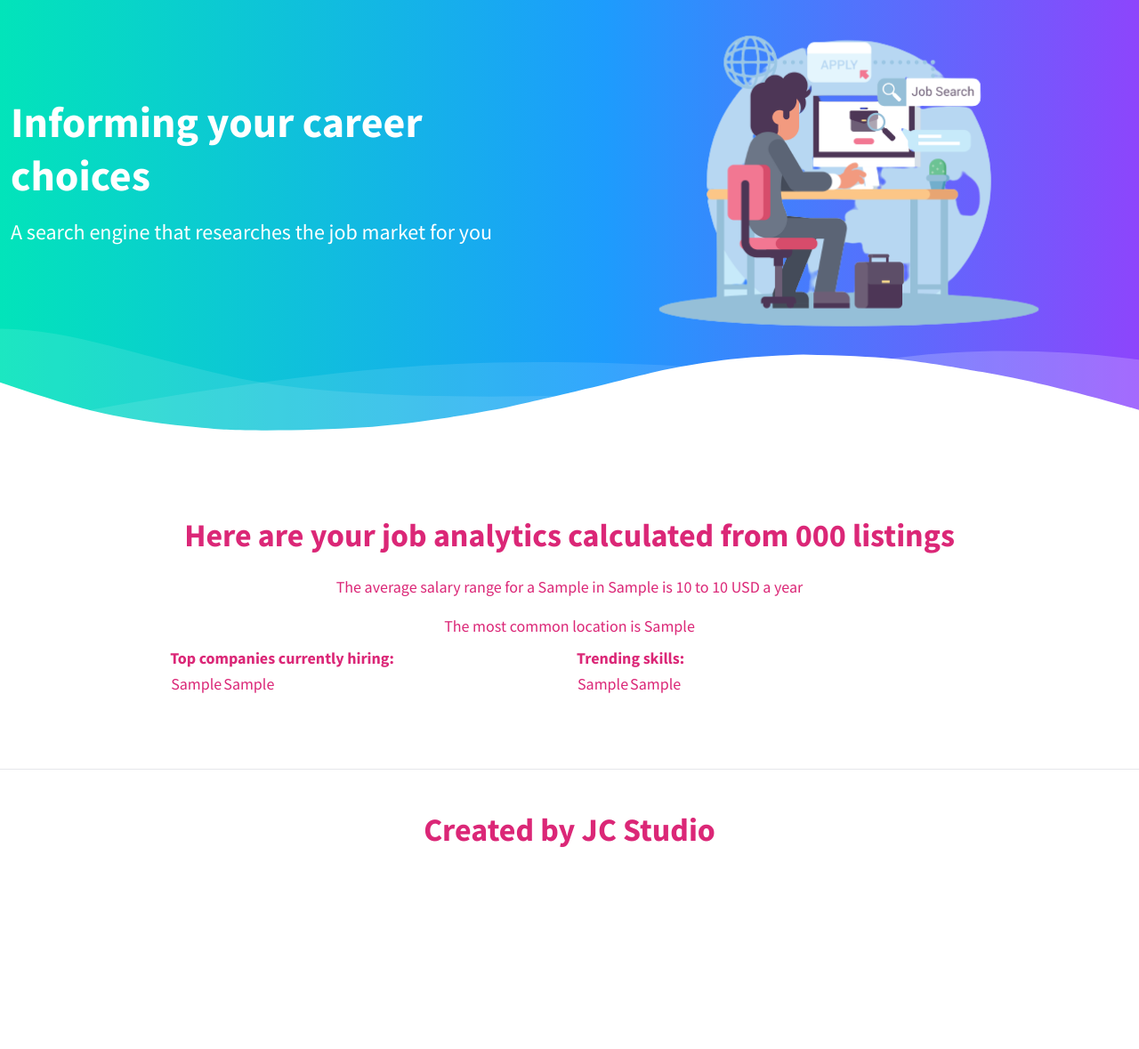
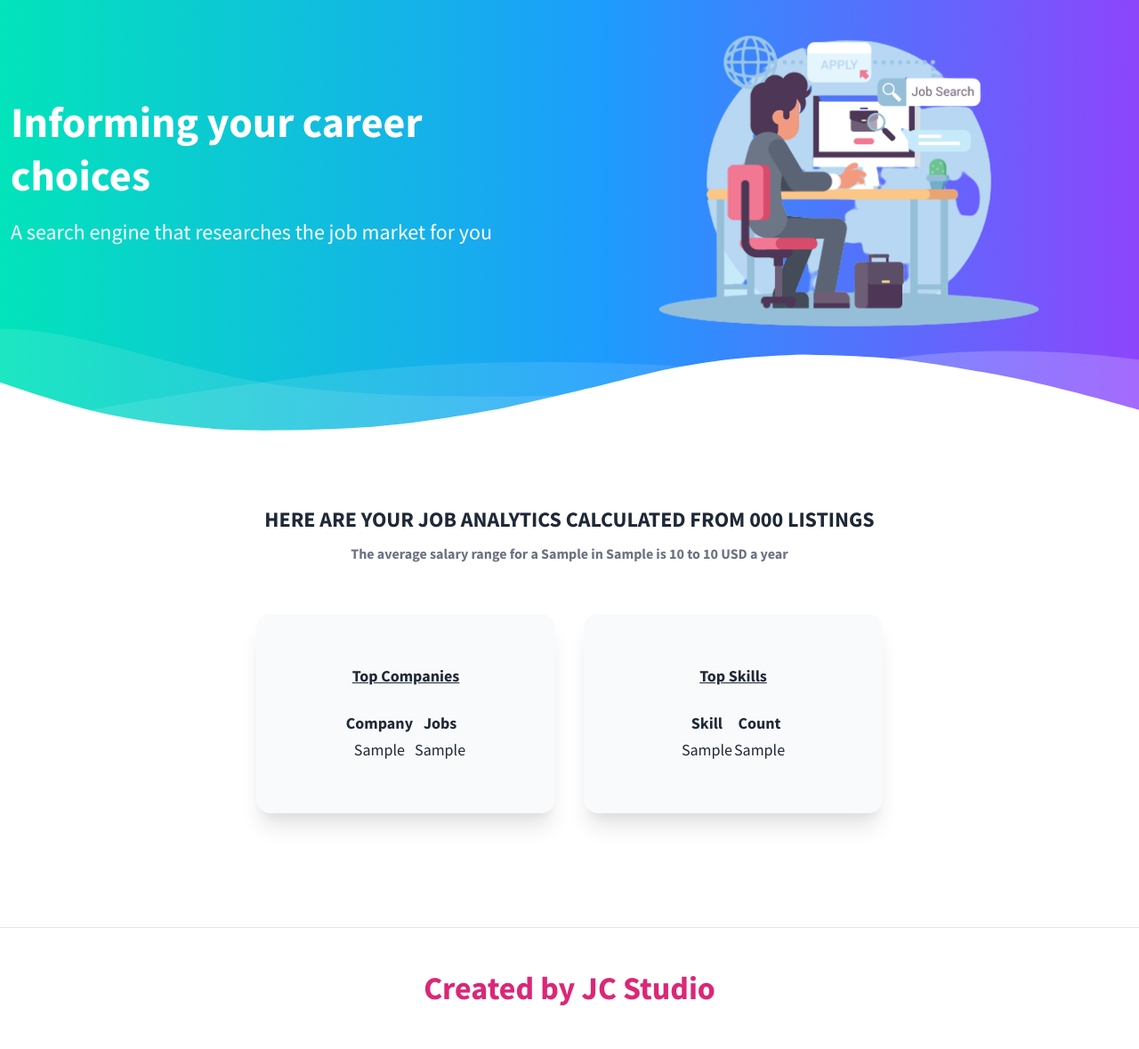
Before and after one commit to jcheso/job-search-analytics, a Django app: template searchengine/templates/searchengine/results.html in a window 1280 px wide. Shown: the part 121-1300 px from the top of the page at 89% size. Before the commit the page ends 1073 px from the top, so only its background shows below. Run offline with Django 3.2, Linux system fonts and the light colour scheme; the template is opened without the code that fills it: most values are stand-ins (such as "Sample title", 1, 10 or a date in 2020).

Commit message:
Update results layout

```diff
--- a/searchengine/main.py
+++ b/searchengine/main.py
@@ -6,13 +6,14 @@ from . import job_analytics
 # import job_analytics
 
 # TODO: Create a page that displays the job adverts
+# TODO: Exception control for null searches
 
 
 def get_analytics(job, location):
 
     jobs = job_data.get_job_data(job, location)
     number_of_jobs, average_pay_min, average_pay_max, most_frequent_location, top_companies, currency, top_words, job, location = job_analytics.get_job_analytics(
-    jobs, job, location)
+        jobs, job, location)
 
     return(number_of_jobs, average_pay_min, average_pay_max, most_frequent_location, top_companies, currency, top_words, job, location)
 
--- a/searchengine/templates/searchengine/results.html
+++ b/searchengine/templates/searchengine/results.html
@@ -1,44 +1,101 @@
 {% extends 'base.html' %} {% block content %} {% load static %}
 
-<div class="text-pink-600 flex flex-col text-center">
-  <div>
-    <p class="text-4xl font-black p-4">
+<div class="flex flex-col justify-center content-center align-center">
+  <div
+    class="
+      text-2xl
+      font-bold
+      leading-normal
+      mb-2
+      text-gray-800 text-center
+      uppercase
+      text-center
+    "
+    id="header"
+  >
     Here are your job analytics calculated from {{ number_of_jobs }} listings
-    </p>
   </div>
-  <div>
-    <p class="text-lg p-2 font-medium">
-      The average salary range for a {{ job_search }} in {{ location_search }}
-      is {{average_pay_min }} to {{ average_pay_max }} {{ currency }} a year
-    </p>
+  <div
+    id="summary"
+    class="
+      leading-normal
+      text-center
+      mt-0
+      mb-2
+      text-gray-500
+      font-semibold
+      my-2
+    "
+  >
+    The average salary range for a {{ job_search }} in {{ location_search }} is
+    {{average_pay_min }} to {{ average_pay_max }} {{ currency }} a year
   </div>
-  <div>
-    <p p class="text-lg p-2 font-medium">
-      The most common location is {{ most_frequent_location }}
-    </p>
+  <div
+    id="results-container"
+    class="flex flex-row p-4 m-4 justify-center text-lg"
+  >
+    <div
+      id="results-companies"
+      class="
+        flex flex-col
+        m-4
+        text-gray-800
+        p-10
+        m-2
+        bg-gray-50
+        shadow-xl
+        rounded-2xl
+        justify-center
+      "
+    >
+      <div class="mt-4 mb-2 text-center font-bold w-64 underline">
+        Top Companies
       </div>
-  <div class="grid gap-4 grid-cols-2 justify-center text-lg ">
-    <div class="text-left text-lg font-black">
-      Top companies currently hiring:
-      <table class="table-fixed font-medium">
+      <div class="flex justify-center">
+        <table class="table-auto font-medium m-4 content-center">
+          <thead>
+            <tr>
+              <th class="text-center">Company</th>
+              <th class="text-center">Jobs</th>
+            </tr>
+          </thead>
           <tbody>
             {% for companies in top_companies %}
             <tr>
-            <td>{{companies.0}}</td>
-            <td>{{companies.1}}</td>
+              <td class="text-center">{{companies.0}}</td>
+              <td class="text-center">{{companies.1}}</td>
             </tr>
             {% endfor %}
           </tbody>
         </table>
       </div>
-    <div class="text-left text-lg font-black">
-      Trending skills:
-      <table class="table-fixed font-medium">
+    </div>
+    <div
+      id="results-skills"
+      class="
+        flex flex-col
+        m-4
+        text-gray-800
+        p-10
+        m-2
+        bg-gray-50
+        shadow-xl
+        rounded-2xl
+        justify-center
+      "
+    >
+      <div class="mb-2 mt-4 text-center font-bold w-64 underline">
+        Top Skills
+      </div>
+      <div class="flex justify-center">
+        <table class="table-fixed font-medium m-4 content-center">
+          <th class="text-center font-semibold">Skill</th>
+          <th class="text-center font-semibold">Count</th>
           <tbody>
             {% for word in top_words %}
             <tr>
-            <td>{{word.0.0}}</td>
-            <td>{{word.1}}</td>
+              <td class="text-center">{{word.0.0}}</td>
+              <td class="text-center">{{word.1}}</td>
             </tr>
             {% endfor %}
           </tbody>
@@ -46,4 +103,5 @@
       </div>
     </div>
   </div>
+</div>
 {% endblock %}
```
Also changed, not shown: 1 other file. Lines whose indentation alone changed are shown as unchanged.
